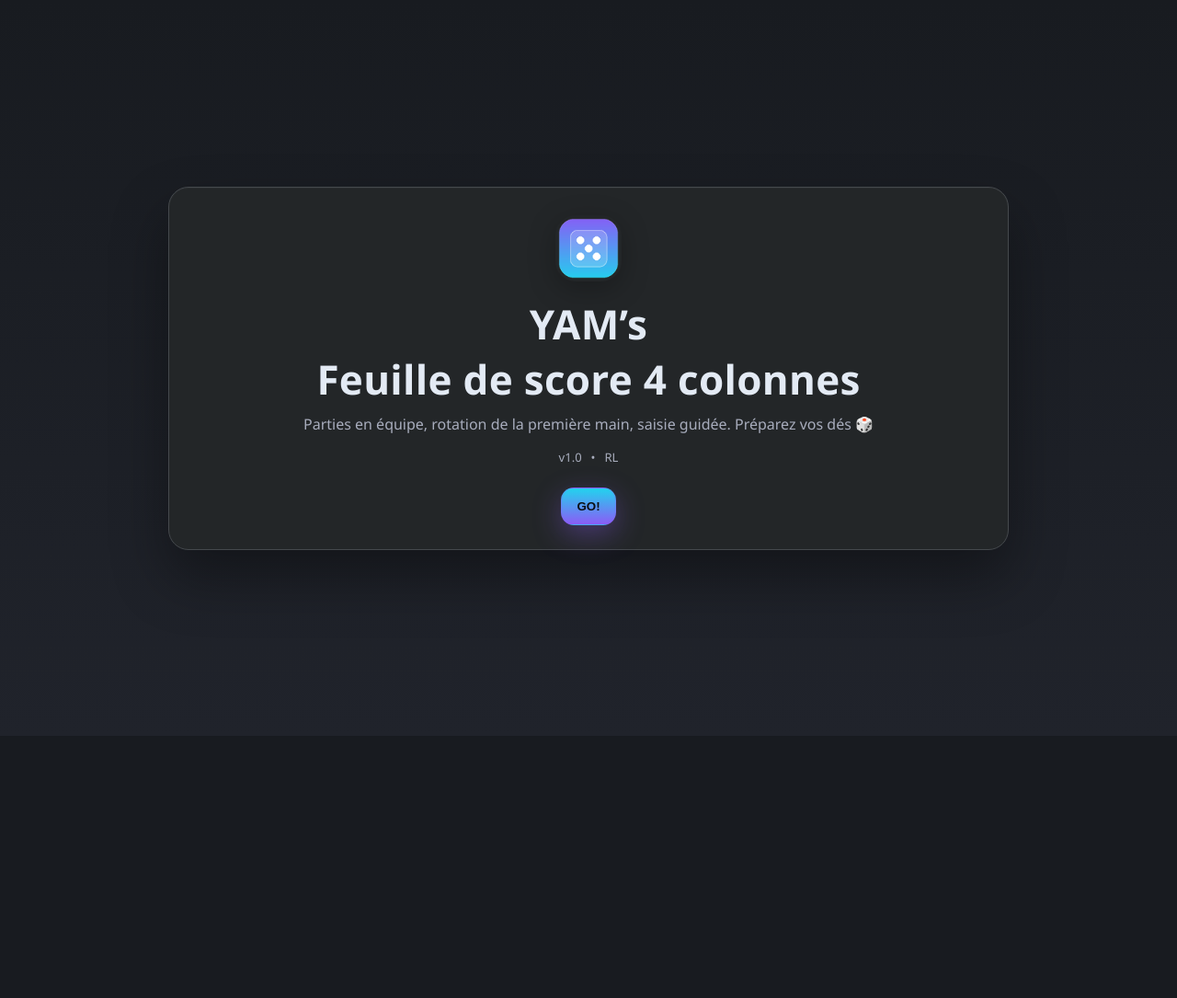
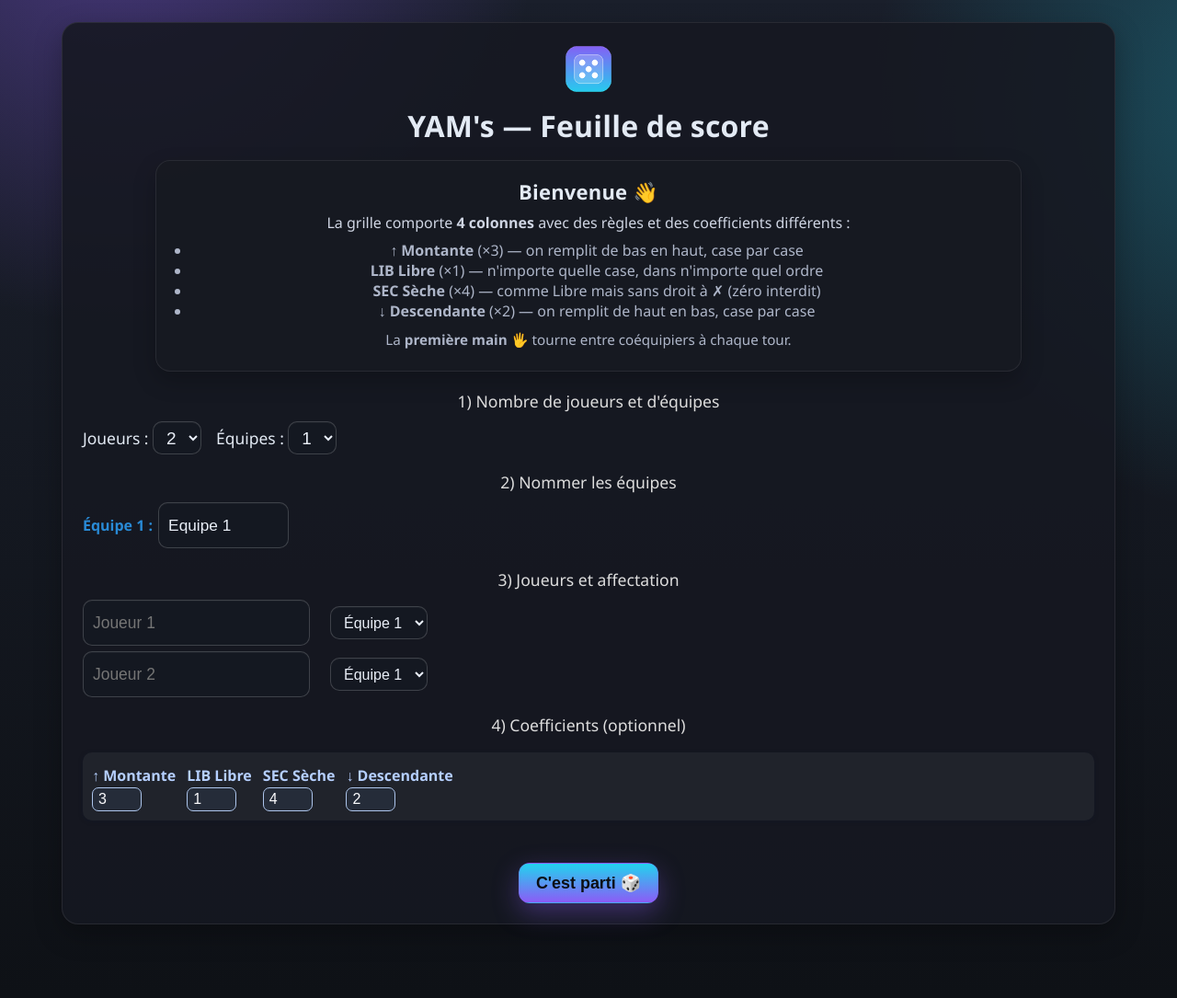
Before and after one commit to romL-lab/yams, a Flask app: page /config in a window 1280 px wide. Shown: the whole page at 92% size. Before the commit the page ends 598 px from the top, so only its background shows below. Run offline with Flask 3, Linux system fonts and the light colour scheme.

Commit message:
Update configuration page layout and content

```diff
--- a/templates/config.html
+++ b/templates/config.html
@@ -2,54 +2,47 @@
 <html lang="fr">
 <head>
     <meta charset="UTF-8">
-    <title>YAM's - Feuille de Score</title>
+    <meta name="viewport" content="width=device-width, initial-scale=1">
+    <title>YAM's - Configuration</title>
 
-    <!-- Manifest (Android/Chrome) -->
     <link rel="manifest" href="{{ url_for('static', filename='manifest.json') }}?v=1">
     <meta name="theme-color" content="#181b20">
-
-    <!-- iOS (ajout à l’écran d’accueil) -->
     <link rel="apple-touch-icon" sizes="180x180" href="{{ url_for('static', filename='icons/icon-180.png') }}?v=1">
     <meta name="apple-mobile-web-app-capable" content="yes">
     <meta name="apple-mobile-web-app-status-bar-style" content="black-translucent">
-
-    <!-- Favicon navigateur desktop -->
     <link rel="icon" type="image/svg+xml" href="{{ url_for('static', filename='favicon.svg') }}?v=2">
     <link rel="icon" type="image/png" href="{{ url_for('static', filename='icons/favicon-32.png') }}?v=3" sizes="32x32">
-    <link rel="alternate icon" href="{{ url_for('static', filename='icons/icon-192.png') }}?v=2">
-
-    <!-- Ton CSS -->
     <link rel="stylesheet" href="{{ url_for('static', filename='style.css') }}">
 </head>
 
 <body>
 
-<div id="splash" role="dialog" aria-modal="true" aria-label="Écran d’introduction">
-  <div class="yui-panel">
-    <img class="yui-mark" alt="" src="{{ url_for('static', filename='icons/icon-192.png') }}">
-    <h1 class="yui-title">YAM’s<br>Feuille de score 4 colonnes</h1>
-    <p class="yui-sub">Parties en équipe, rotation de la première main, saisie guidée. Préparez vos dés 🎲</p>
-    <div class="yui-meta"><span>v1.0</span> • <span>RL</span></div>
-    <button class="yui-btn" id="splash-go">GO!</button>
-  </div>
-</div>
+<div class="main-container config-container">
 
-
-<div class="main-container">
-  <div class="config-box">
-    <h1>Configurer la partie Yam's</h1>
+    <img src="{{ url_for('static', filename='icons/icon-192.png') }}"
+         alt="YAM's"
+         style="width:56px;height:56px;border-radius:16px;margin:0 auto 12px;display:block;">
+    <h1>YAM's — Feuille de score</h1>
 
     <div class="config-hero">
         <h2>Bienvenue 👋</h2>
-      <p>Bienvenue sur l’app des feuilles de score du Yam’s.</p>
-      <p>Pour commencer, vous devez configurer votre partie. On vous guide pas à pas !</p>
+        <p>La grille comporte <strong>4 colonnes</strong> avec des règles et des coefficients différents :</p>
+        <ul class="config-tips">
+            <li><strong>↑ Montante</strong> (×3) — on remplit de bas en haut, case par case</li>
+            <li><strong>LIB Libre</strong> (×1) — n'importe quelle case, dans n'importe quel ordre</li>
+            <li><strong>SEC Sèche</strong> (×4) — comme Libre mais sans droit à ✗ (zéro interdit)</li>
+            <li><strong>↓ Descendante</strong> (×2) — on remplit de haut en bas, case par case</li>
+        </ul>
+        <p style="margin-top:10px;color:#aeb6c9;font-size:0.95em;">
+            La <strong>première main 🖐️</strong> tourne entre coéquipiers à chaque tour.
+        </p>
     </div>
 
     <form id="config-form" autocomplete="off">
 
-      <!-- Étape 1 -->
-      <h3 class="config-sub">1) Choisir le nombre de joueurs et d’équipes</h3>
-      <label for="num_players">Nombre de joueurs :</label>
+        <h3 class="config-sub">1) Nombre de joueurs et d'équipes</h3>
+        <div style="display:flex;align-items:center;gap:16px;flex-wrap:wrap;margin-bottom:6px;">
+            <label for="num_players">Joueurs :
                 <select name="num_players" id="num_players" required onchange="updateFields()">
                     <option value="1">1</option>
                     <option value="2" selected>2</option>
@@ -58,62 +51,58 @@
                     <option value="5">5</option>
                     <option value="6">6</option>
                 </select>
+            </label>
+            <label for="num_teams">Équipes :
+                <select name="num_teams" id="num_teams" required onchange="updateFields()"></select>
+            </label>
+        </div>
 
-      <label for="num_teams" style="margin-left:18px;">Nombre d'équipes :</label>
-      <select name="num_teams" id="num_teams" required onchange="updateFields()"></select>
-
-      <!-- Étape 2 -->
         <h3 class="config-sub">2) Nommer les équipes</h3>
         <div class="team-names-row" id="team-names-row"></div>
 
-      <!-- Étape 3 -->
-      <h3 class="config-sub">3) Saisir les joueurs et les affecter à une équipe</h3>
+        <h3 class="config-sub">3) Joueurs et affectation</h3>
         <div id="players-fields"></div>
 
-      <!-- Étape 4 -->
-      <h3 class="config-sub">4) Ajuster les coefficients (optionnel)</h3>
+        <h3 class="config-sub">4) Coefficients (optionnel)</h3>
         <div class="coeffs-box">
-        <label class="coeff-label">Montante
-          <input type="number" id="coeff-montante" value="3" min="1">
+            <label class="coeff-label">↑ Montante
+                <input type="number" id="coeff-montante" value="3" min="1" inputmode="numeric">
             </label>
-        <label class="coeff-label">Libre
-          <input type="number" id="coeff-libre" value="1" min="1">
+            <label class="coeff-label">LIB Libre
+                <input type="number" id="coeff-libre" value="1" min="1" inputmode="numeric">
             </label>
-        <label class="coeff-label">Sèche
-          <input type="number" id="coeff-seche" value="4" min="1">
+            <label class="coeff-label">SEC Sèche
+                <input type="number" id="coeff-seche" value="4" min="1" inputmode="numeric">
             </label>
-        <label class="coeff-label">Descendante
-          <input type="number" id="coeff-descendante" value="2" min="1">
+            <label class="coeff-label">↓ Descendante
+                <input type="number" id="coeff-descendante" value="2" min="1" inputmode="numeric">
             </label>
         </div>
 
-      <!-- Étape 5 -->
-      <h3 class="config-sub">5) Lancer la partie</h3>
+        <div style="margin-top:28px;text-align:center;">
             <button type="submit" class="yams-btn">C'est parti 🎲</button>
+        </div>
+
     </form>
-  </div>
 </div>
 
 
 <script>
 function updateFields() {
     const numPlayers = parseInt(document.getElementById('num_players').value, 10);
-    const minTeams = Math.ceil(numPlayers / 2);
-    const maxTeams = numPlayers;
+    const minTeams   = Math.ceil(numPlayers / 2);
+    const maxTeams   = numPlayers;
 
     const numTeamsSelect = document.getElementById('num_teams');
-
-    // Sauvegarder la valeur actuelle AVANT de vider
     const oldVal = parseInt(numTeamsSelect.value, 10);
-
-    // Réinitialiser
-    numTeamsSelect.innerHTML = "";
+    numTeamsSelect.innerHTML = '';
 
     for (let t = minTeams; t <= maxTeams; t++) {
         numTeamsSelect.innerHTML += `<option value="${t}" ${t === oldVal ? 'selected' : ''}>${t}</option>`;
     }
 
-    let numTeams = parseInt(numTeamsSelect.value, 10);
+    const numTeams = parseInt(numTeamsSelect.value, 10);
+
     let teamNamesHtml = '';
     for (let i = 1; i <= numTeams; i++) {
         teamNamesHtml += `<span class="team-label">Équipe ${i} :
@@ -121,9 +110,11 @@ function updateFields() {
         </span>`;
     }
     document.getElementById('team-names-row').innerHTML = teamNamesHtml;
+
     let html = '';
     for (let i = 0; i < numPlayers; i++) {
-        html += `<div class="team-inputs"><input type="text" name="player${i}" placeholder="Nom du joueur ${i+1}" required>
+        html += `<div class="team-inputs">
+            <input type="text" name="player${i}" placeholder="Joueur ${i + 1}" required>
             <select class="player-team-select" name="player_team${i}">`;
         for (let t = 1; t <= numTeams; t++) {
             html += `<option value="${t}">Équipe ${t}</option>`;
@@ -137,86 +128,64 @@ updateFields();
 document.getElementById('num_players').addEventListener('change', updateFields);
 document.getElementById('num_teams').addEventListener('change', updateFields);
 
-document.getElementById('config-form').addEventListener('submit', function(e) {
+document.getElementById('config-form').addEventListener('submit', function (e) {
     e.preventDefault();
-    let numPlayers = parseInt(document.getElementById('num_players').value, 10);
-    let numTeams = parseInt(document.getElementById('num_teams').value, 10);
+    const numPlayers = parseInt(document.getElementById('num_players').value, 10);
+    const numTeams   = parseInt(document.getElementById('num_teams').value, 10);
 
-    // Création d'un objet teams { "Equipe 1": [] }
     let teamsObj = {};
     for (let t = 1; t <= numTeams; t++) {
-        let teamName = document.getElementById(`team-name-${t}`).value.trim() || `Equipe ${t}`;
+        const teamName = document.getElementById(`team-name-${t}`).value.trim() || `Equipe ${t}`;
         teamsObj[teamName] = [];
     }
 
     let players = [];
     let teamPlayerCount = {};
     for (let i = 0; i < numPlayers; i++) {
-        let name = document.querySelector(`[name="player${i}"]`).value.trim();
-        let teamIdx = parseInt(document.querySelector(`[name="player_team${i}"]`).value, 10) - 1;
-        let teamName = Object.keys(teamsObj)[teamIdx];
+        const name    = document.querySelector(`[name="player${i}"]`).value.trim();
+        const teamIdx = parseInt(document.querySelector(`[name="player_team${i}"]`).value, 10) - 1;
+        const teamName = Object.keys(teamsObj)[teamIdx];
 
         teamPlayerCount[teamName] = (teamPlayerCount[teamName] || 0) + 1;
         if (teamPlayerCount[teamName] > 2) {
-            alert("Pas plus de 2 joueurs par équipe.");
+            alert('Pas plus de 2 joueurs par équipe.');
             return;
         }
-
         players.push(name);
         teamsObj[teamName].push(name);
     }
 
-    // Premier joueur de chaque équipe
     let firstMain = {};
-    Object.keys(teamsObj).forEach(team => {
-        firstMain[team] = 0; // index du premier joueur dans la liste
-    });
+    Object.keys(teamsObj).forEach(team => { firstMain[team] = 0; });
 
     const coeffs = {
-        montante: parseInt(document.getElementById("coeff-montante").value, 10),
-        libre: parseInt(document.getElementById("coeff-libre").value, 10),
-        seche: parseInt(document.getElementById("coeff-seche").value, 10),
-        descendante: parseInt(document.getElementById("coeff-descendante").value, 10),
+        montante:    parseInt(document.getElementById('coeff-montante').value, 10),
+        libre:       parseInt(document.getElementById('coeff-libre').value, 10),
+        seche:       parseInt(document.getElementById('coeff-seche').value, 10),
+        descendante: parseInt(document.getElementById('coeff-descendante').value, 10),
     };
 
     fetch('/config', {
         method: 'POST',
-        headers: {'Content-Type': 'application/json'},
-        body: JSON.stringify({
-            teams: teamsObj,  // ← objet bien formaté
-            players: players, // liste simple
-            firstMain: firstMain,
-            coeffs: coeffs
-        })
+        headers: { 'Content-Type': 'application/json' },
+        body: JSON.stringify({ teams: teamsObj, players, firstMain, coeffs })
     })
     .then(r => r.json())
     .then(data => {
         if (data.success) {
             window.location.href = `/game/${data.game_id}`;
         } else {
-            alert("Erreur de configuration.");
+            alert('Erreur de configuration.');
         }
     });
 });
 
+// Applique le thème sauvegardé
+(function initTheme() {
+    const val = localStorage.getItem('yams-theme') || 'classic';
+    document.documentElement.setAttribute('data-theme', val);
+})();
 </script>
-
-<script>
-  document.documentElement.classList.add('splash-lock');
-  document.body.classList.add('splash-lock');
-
-  const splash = document.getElementById('splash');
-  const goBtn  = document.getElementById('splash-go');
-
-  function closeSplash(){
-    splash?.classList.add('yui-hide');
-    document.documentElement.classList.remove('splash-lock');
-    document.body.classList.remove('splash-lock');
-  }
-
-  goBtn?.addEventListener('click', closeSplash);
-</script>
-
 
 </body>
 </html>
```
Lines whose indentation alone changed are shown as unchanged.
